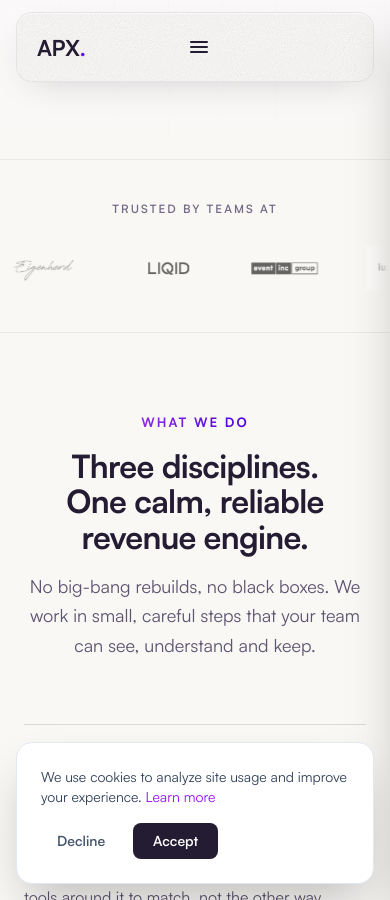
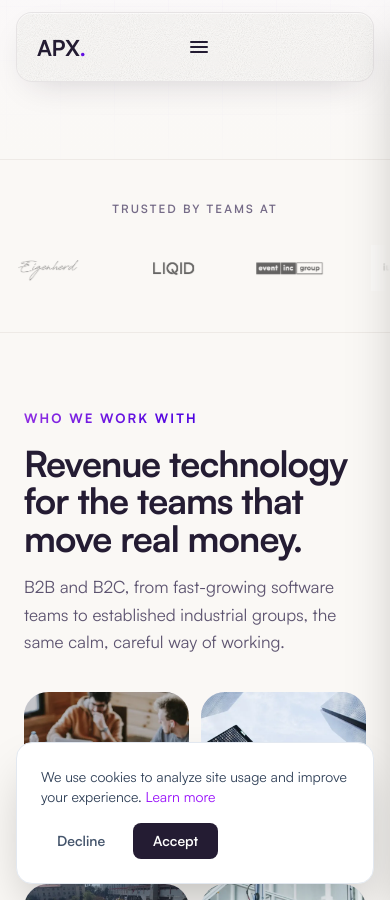
Before and after one commit to CodePalantir/website, a Jekyll site: the page built from index.md, in a window 390 px wide and 900 px high, scrolled down 741 px. Built offline with Jekyll 4.4.1, drawn with Linux system fonts in a browser that asks for light colours; comment, search, counter and statistics services are not loaded; some of the changed text lies outside the part shown.

Commit message:
Make 'Who we work with' the full-viewport section right after the strip; viewport-scaling type + photo grid that fills the screen
Co-Authored-By: Claude Opus 4.8 (1M context) <noreply@anthropic.com>

```diff
--- a/_includes/sections/industries.html
+++ b/_includes/sections/industries.html
@@ -1,8 +1,9 @@
 {%- comment -%}
-  Who we work with, six rounded-square photo cards with bottom scrim +
-  white label. Photos are self-hosted in /assets/images/industries/
-  (Unsplash sources, downloaded 2026-07; replace with client photography
-  when available).
+  "Who we work with" — full-viewport section (min-h-screen) that scales with the
+  viewport (clamp type + a photo grid that grows to fill the remaining height).
+  Six rounded photo cards with bottom scrim + white label. Photos self-hosted in
+  /assets/images/industries/ (Unsplash sources, 2026-07; swap for client
+  photography when available).
 {%- endcomment -%}
 {% capture industry_cards %}
 software.webp :: B2B software & tech :: Pipelines that scale with the product :: B2B software team at work
@@ -12,24 +13,25 @@ manufacturing.webp :: Manufacturing & industry :: From quote to machine to servi
 education.webp :: Education :: Enrolment funnels students actually finish :: University campus
 events.webp :: Events & hospitality :: High-volume bookings, zero lost leads :: Conference event audience
 {% endcapture %}
-<section id="work" class="px-6 pb-20 md:pb-[7.5rem] bg-paper scroll-mt-24">
-  <div class="max-w-wide mx-auto">
-    <div class="max-w-[720px] mx-auto text-center rv">
+<section id="work" class="relative min-h-screen flex flex-col justify-center px-6 py-[clamp(4rem,8vh,6.5rem)] bg-paper scroll-mt-24 overflow-hidden">
+  <div class="w-full max-w-[min(90rem,94vw)] mx-auto flex flex-col flex-1 min-h-0">
+
+    <div class="max-w-[820px] rv">
       <span class="apx-eyebrow">Who we work with</span>
-      <h2 class="mt-4 font-bold text-ink tracking-[-0.02em] leading-[1.12] text-[clamp(2rem,3.6vw,3rem)]" style="text-wrap:balance">Revenue technology for B2B software, finance, industry &amp; more.</h2>
-      <p class="mt-4 mx-auto max-w-[560px] text-lg leading-relaxed text-muted">B2B and B2C, from fast-growing software teams to established industrial groups, the same calm, careful way of working.</p>
+      <h2 class="mt-4 font-bold text-ink tracking-[-0.025em] leading-[1.04] text-[clamp(2.25rem,5vw,4.75rem)]" style="text-wrap:balance">Revenue technology for the teams that move real money.</h2>
+      <p class="mt-[clamp(1rem,1.6vw,1.5rem)] max-w-[640px] text-[clamp(1.0625rem,1.35vw,1.35rem)] leading-relaxed text-muted">B2B and B2C, from fast-growing software teams to established industrial groups, the same calm, careful way of working.</p>
     </div>
 
-    <div class="mt-12 md:mt-16 grid grid-cols-1 sm:grid-cols-2 lg:grid-cols-3 gap-4 md:gap-6">
+    <div class="mt-[clamp(2rem,4vh,3.25rem)] grid flex-1 min-h-0 auto-rows-fr grid-cols-2 lg:grid-cols-3 gap-[clamp(0.75rem,1.1vw,1.25rem)]">
       {% assign rows = industry_cards | strip | newline_to_br | split: "<br />" %}
       {% for row in rows %}
         {% assign parts = row | strip | split: " :: " %}
         {% if parts.size < 4 %}{% continue %}{% endif %}
-        <div class="apx-photo-card max-sm:aspect-[4/3] rv">
+        <div class="apx-photo-card is-fill min-h-[clamp(9rem,20vh,15rem)] rv">
           <img src="{{ '/assets/images/industries/' | append: parts[0] | relative_url }}" alt="{{ parts[3] }}" loading="lazy" decoding="async" width="1200" height="800">
-          <div class="absolute left-6 right-6 bottom-5 z-[2] text-white font-bold text-lg md:text-xl tracking-[-0.01em]">
+          <div class="absolute left-[clamp(1.1rem,1.4vw,1.75rem)] right-[clamp(1.1rem,1.4vw,1.75rem)] bottom-[clamp(1rem,1.3vw,1.5rem)] z-[2] text-white font-bold tracking-[-0.01em] text-[clamp(1.05rem,1.5vw,1.5rem)]">
             {{ parts[1] }}
-            <span class="block mt-1 text-[13.5px] font-medium tracking-normal text-white/75">{{ parts[2] }}</span>
+            <span class="block mt-1 font-medium tracking-normal text-white/75 text-[clamp(0.8rem,0.95vw,1rem)]">{{ parts[2] }}</span>
           </div>
         </div>
       {% endfor %}
--- a/assets/css/input.css
+++ b/assets/css/input.css
@@ -318,6 +318,9 @@
     transition: transform .5s ease;
   }
   .apx-photo-card:hover img { transform: scale(1.04); }
+  /* Fill variant: let the card stretch to its grid cell (full-viewport section)
+     instead of locking to a 1:1 box. */
+  .apx-photo-card.is-fill { aspect-ratio: auto; height: 100%; }
   .apx-photo-card::after {
     content: "";
     position: absolute;
--- a/index.md
+++ b/index.md
@@ -7,8 +7,8 @@ image: /assets/images/logos/APX_LOGO.png
 
 {% include sections/hero.html %}
 {% include sections/logo-marquee.html %}
+{% include sections/industries.html %}
 {% include sections/what-we-do.html %}
 {% include sections/lifecycle-mobius.html %}
-{% include sections/industries.html %}
 {% include sections/app-grid.html %}
 {% include sections/cta-band.html %}
```
Also changed, not shown: assets/css/tailwind.css.
